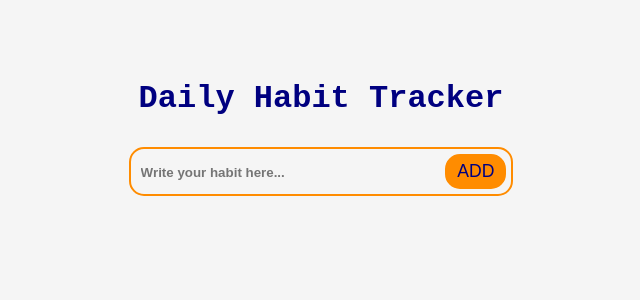
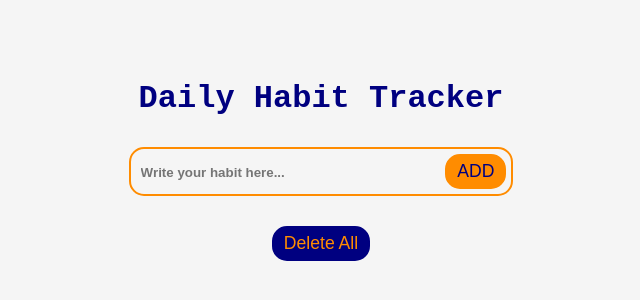
Before and after one commit to Leonardo-Garzon-1995/habit-tracker-app-m1, a plain HTML site: page index.html in a window 1280 px wide. Shown: the whole page, without its empty margins (319-959 px from the left). Drawn offline with Linux system fonts and the light colour scheme.

Commit message:
add delete-all-btn css/html

```diff
--- a/index.html
+++ b/index.html
@@ -30,6 +30,7 @@
                 <!-- will see the list of items as they get add -->
             </ul>
         </div>
+        <button class="delete-all-btn">Delete All</button>
     </div>
 
     <script src="index.js"></script>
--- a/styles.css
+++ b/styles.css
@@ -110,3 +110,22 @@ ul {
 .delete-item-btn:active {
     transform: scale(0.9);
 }
+
+.delete-all-btn {
+    font-size: 1.1rem;
+    background: navy;
+    border-radius: 15px;
+    border: 2px solid navy;
+    padding: 5px 10px;
+    color: darkorange;
+    transition: all 200ms ease
+}
+
+.delete-all-btn:hover {
+    background: transparent;
+    color: navy;
+}
+
+.delete-all-btn:active {
+    transform: scale(0.9);
+}
```
